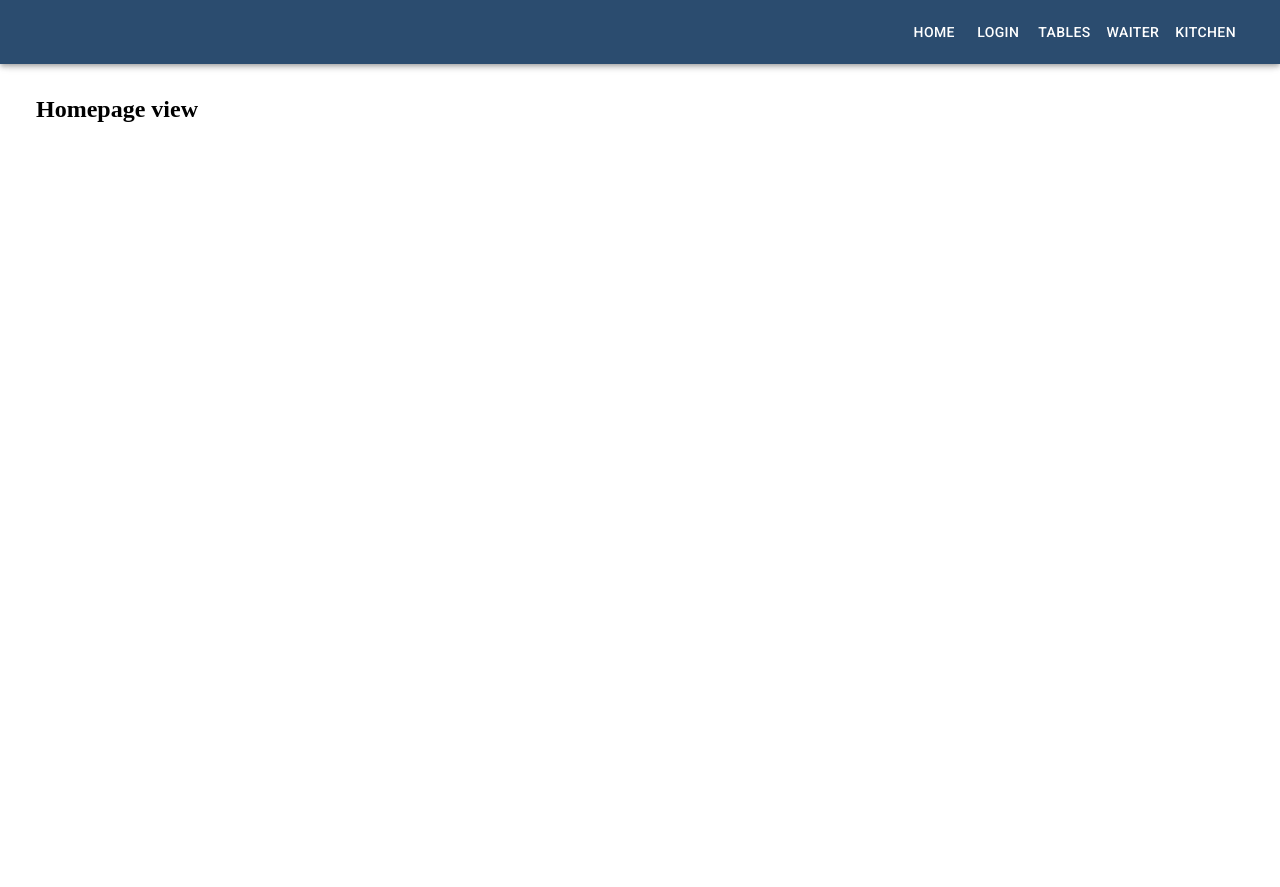
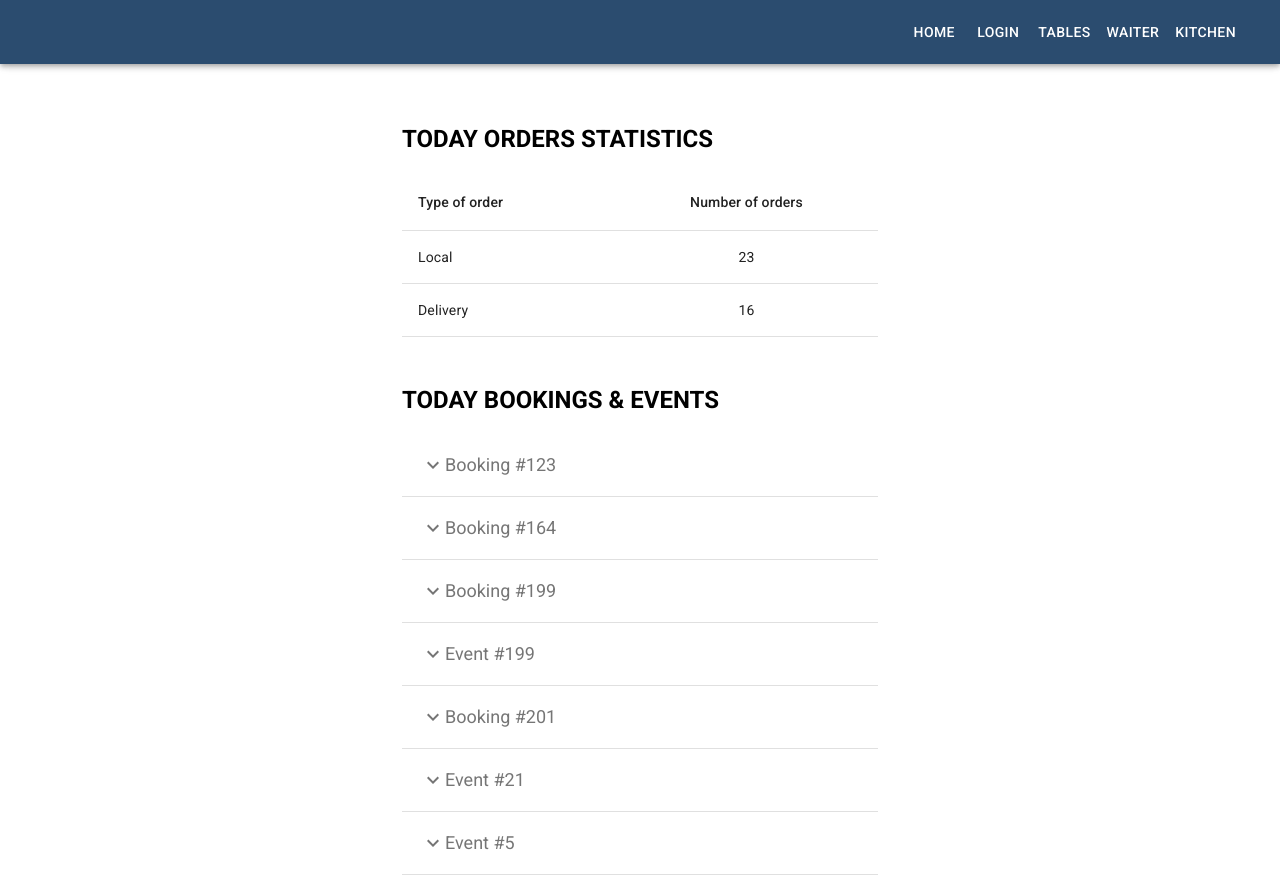
Before and after one commit to justinaz90/pizzeria-portal, a React (Create React App) app: page / in a window 1280 px wide. Before the commit the page ends 800 px from the top, so only its background shows below. Built offline with nearby package versions, Linux system fonts and the light colour scheme.

Commit message:
Finish with views, Waiter renderActions not working

```diff
--- a/src/components/views/Homepage/Homepage.js
+++ b/src/components/views/Homepage/Homepage.js
@@ -1,9 +1,140 @@
 import React from 'react';
 import styles from './Homepage.module.scss';
+import Table from '@material-ui/core/Table';
+import TableBody from '@material-ui/core/TableBody';
+import TableCell from '@material-ui/core/TableCell';
+import TableHead from '@material-ui/core/TableHead';
+import TableRow from '@material-ui/core/TableRow';
+import PropTypes from 'prop-types';
+import { makeStyles } from '@material-ui/core/styles';
+import Collapse from '@material-ui/core/Collapse';
+import IconButton from '@material-ui/core/IconButton';
+import KeyboardArrowDownIcon from '@material-ui/icons/KeyboardArrowDown';
+import KeyboardArrowUpIcon from '@material-ui/icons/KeyboardArrowUp';
+
+const demoHomepageOrders = [
+  {type: 'Local', number: '23'},
+  {type: 'Delivery', number: '16'},
+];
+
+const useRowStyles = makeStyles({
+  root: {
+    '& > *': {
+      borderBottom: 'unset',
+    },
+  },
+});
+
+function createData(booking) {
+  return {
+    booking,
+    details: [
+      { date: '2021-05-05', hour: '12:30', table: 1, people: 3 },
+    ],
+  };
+}
+
+Row.propTypes = {
+  row: PropTypes.shape({
+    booking: PropTypes.string.isRequired,
+    details: PropTypes.arrayOf(
+      PropTypes.shape({
+        date: PropTypes.string.isRequired,
+        hour: PropTypes.string.isRequired,
+        table: PropTypes.string.isRequired,
+        people: PropTypes.number.isRequired,
+      }),
+    ).isRequired,
+  }).isRequired,
+};
+
+function Row(props) {
+  const { row } = props;
+  const [open, setOpen] = React.useState(false);
+  const classes = useRowStyles();
+
+  return (
+    <React.Fragment>
+      <TableRow className={classes.root}>
+        <TableCell>
+          <IconButton className={styles.button} aria-label="expand row" disableFocusRipple="true" size="small" onClick={() => setOpen(!open)}>
+            {open ? <KeyboardArrowUpIcon /> : <KeyboardArrowDownIcon />}
+            {row.booking}
+          </IconButton>
+        </TableCell>
+      </TableRow>
+      <TableRow>
+        <TableCell style={{ paddingBottom: 0, paddingTop: 0, align: 'right' }} colSpan={3}>
+          <Collapse in={open} timeout="auto" unmountOnExit>
+            <Table size="small" aria-label="purchases" style={{ marginTop: '0px', marginBottom: '30px'}}>
+              <TableHead>
+                <TableRow >
+                  <TableCell>Date</TableCell>
+                  <TableCell>Hour</TableCell>
+                  <TableCell>Table</TableCell>
+                  <TableCell>People</TableCell>
+                </TableRow>
+              </TableHead>
+              <TableBody>
+                {row.details.map((detailsRow) => (
+                  <TableRow key={detailsRow}>
+                    <TableCell>{detailsRow.date}</TableCell>
+                    <TableCell>{detailsRow.hour}</TableCell>
+                    <TableCell>{detailsRow.table}</TableCell>
+                    <TableCell>{detailsRow.people}</TableCell>
+                  </TableRow>
+                ))}
+              </TableBody>
+            </Table>
+          </Collapse>
+        </TableCell>
+      </TableRow>
+    </React.Fragment>
+  );
+}
+
+const rows = [
+  createData('Booking #123'),
+  createData('Booking #164'),
+  createData('Booking #199'),
+  createData('Event #199'),
+  createData('Booking #201'),
+  createData('Event #21'),
+  createData('Event #5'),
+];
 
 const Homepage = () => (
+
   <div className={styles.component}>
-    <h2>Homepage view</h2>
+    <h2 className={styles.h2}>TODAY ORDERS STATISTICS</h2>
+    <Table>
+      <TableHead>
+        <TableRow>
+          <TableCell >Type of order</TableCell>
+          <TableCell align="center">Number of orders</TableCell>
+        </TableRow>
+      </TableHead>
+      <TableBody>
+        {demoHomepageOrders.map(row => (
+          <TableRow key={row.type}>
+            <TableCell>
+              {row.type}
+            </TableCell>
+            <TableCell align="center">
+              {row.number}
+            </TableCell>
+          </TableRow>
+        ))}
+      </TableBody>
+    </Table>
+    <h2 className={styles.h2}>TODAY BOOKINGS & EVENTS</h2>
+    <Table aria-label="collapsible table">
+      <TableBody>
+        {rows.map((row) => (
+          <Row key={row.type} row={row} />
+        ))}
+      </TableBody>
+    </Table>
   </div>
 );
 
--- a/src/components/views/Homepage/Homepage.module.scss
+++ b/src/components/views/Homepage/Homepage.module.scss
@@ -2,4 +2,20 @@
 
 .component {
   padding: $base-size;
+  font-family: "Roboto";
+  max-width: 500px;
+  display: flex;
+  flex-wrap: wrap;
+  align-content: center;
+  margin: auto;
 }
+
+.h2 {
+  margin-top: 50px;
+}
+
+.button:hover {
+  background-color: inherit !important;
+  color: #4caf50;
+  font-weight: bold;
+}
```
